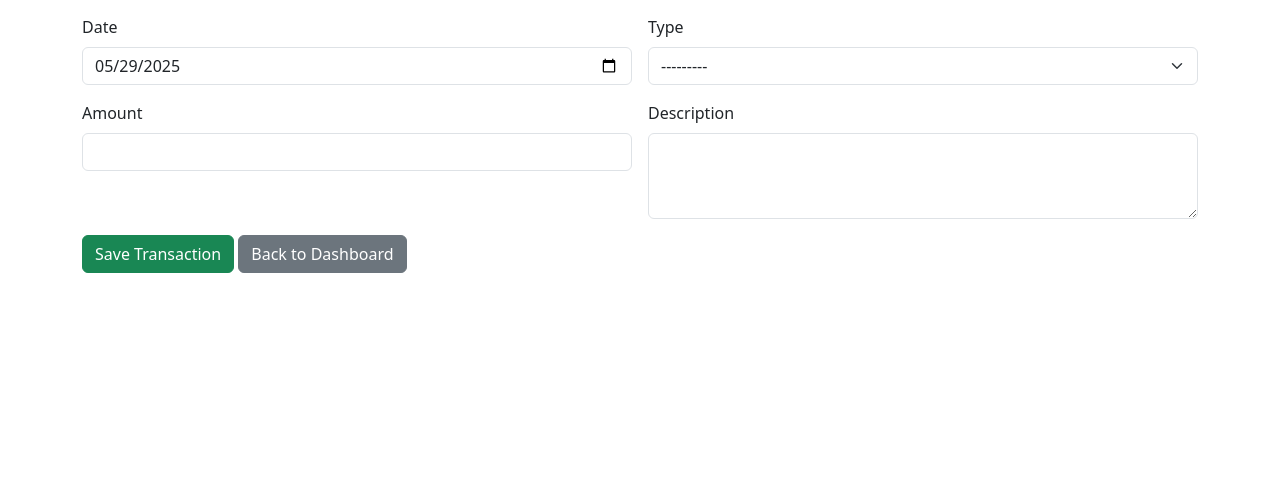
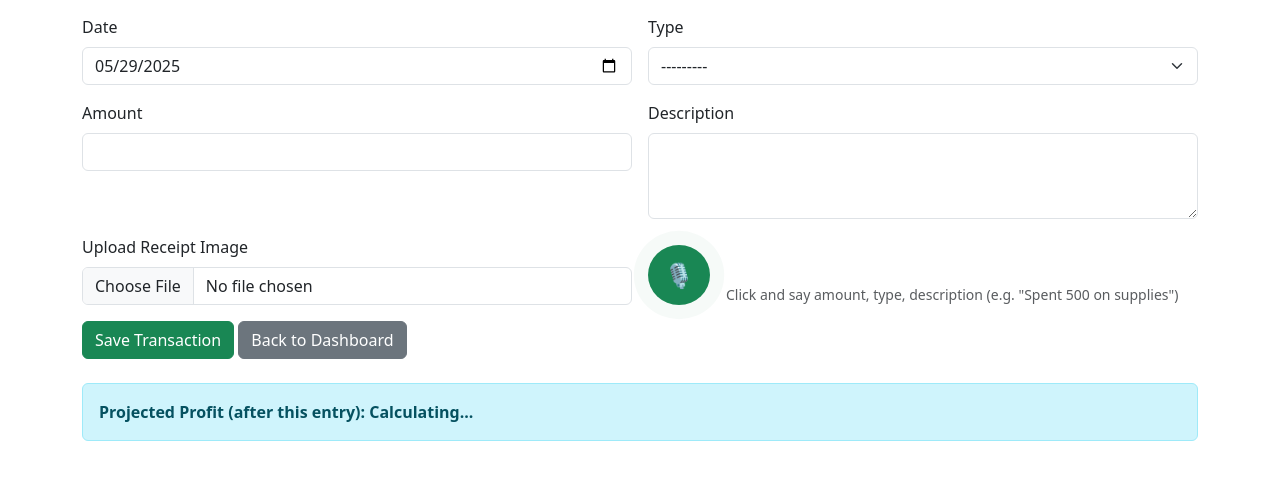
Before and after one commit to Bramuelwesonga/SmartbizTransaction, a Django app: page /add/ in a window 1280 px wide. Shown: the part 105-585 px from the top of the page. Run offline with Django 5.2, Linux system fonts and the light colour scheme.

Commit message:
Update add_transaction.html

```diff
--- a/tracker/templates/add_transaction.html
+++ b/tracker/templates/add_transaction.html
@@ -1,40 +1,175 @@
-<!-- templates/add_transaction.html -->
-
 <!DOCTYPE html>
 <html lang="en">
 <head>
-  <meta charset="UTF-8">
+  <meta charset="UTF-8" />
   <title>Add Transaction</title>
-  <link href="https://cdn.jsdelivr.net/npm/bootstrap@5.3.0/dist/css/bootstrap.min.css" rel="stylesheet">
+  <link href="https://cdn.jsdelivr.net/npm/bootstrap@5.3.0/dist/css/bootstrap.min.css" rel="stylesheet" />
   {% load static %}
+  <style>
+    .mic-btn {
+      background: #198754;
+      border: none;
+      color: white;
+      padding: 12px 16px;
+      border-radius: 50%;
+      cursor: pointer;
+      animation: pulse 1.2s infinite;
+      transition: background 0.3s;
+      font-size: 1.5rem;
+    }
+    .mic-btn:hover { background: #157347; }
+    @keyframes pulse {
+      0% { box-shadow: 0 0 0 0 rgba(25,135,84, 0.7); }
+      70% { box-shadow: 0 0 0 15px rgba(25,135,84, 0); }
+      100% { box-shadow: 0 0 0 0 rgba(25,135,84, 0); }
+    }
+  </style>
 </head>
 <body class="container mt-5">
-
   <h1 class="mb-4">Add New Transaction</h1>
 
-  <form method="post" class="row g-3">
+  <form method="post" class="row g-3" enctype="multipart/form-data">
     {% csrf_token %}
+
     <div class="col-md-6">
-      <label class="form-label">Date</label>
+      <label for="{{ form.date.id_for_label }}" class="form-label">Date</label>
       {{ form.date }}
     </div>
+
     <div class="col-md-6">
-      <label class="form-label">Type</label>
+      <label for="{{ form.transaction_type.id_for_label }}" class="form-label">Type</label>
       {{ form.transaction_type }}
     </div>
+
     <div class="col-md-6">
-      <label class="form-label">Amount</label>
+      <label for="{{ form.amount.id_for_label }}" class="form-label">Amount</label>
       {{ form.amount }}
     </div>
+
     <div class="col-md-6">
-      <label class="form-label">Description</label>
+      <label for="{{ form.description.id_for_label }}" class="form-label">Description</label>
       {{ form.description }}
     </div>
-    <div class="col-12">
+
+    <div class="col-md-6">
+      <label for="receiptInput" class="form-label">Upload Receipt Image</label>
+      <input type="file" class="form-control" id="receiptInput" accept="image/*" />
+    </div>
+
+    <div class="col-md-6 d-flex align-items-end">
+      <button type="button" class="mic-btn" id="micBtn" title="Speak amount, type, and description">🎙️</button>
+      <small class="text-muted ms-3">Click and say amount, type, description (e.g. "Spent 500 on supplies")</small>
+    </div>
+
+    <div class="col-12 mt-3">
       <button type="submit" class="btn btn-success">Save Transaction</button>
       <a href="{% url 'dashboard' %}" class="btn btn-secondary">Back to Dashboard</a>
     </div>
   </form>
 
+  <div class="alert alert-info mt-4">
+    <strong>Projected Profit (after this entry):</strong>
+    <span id="projectedProfit" class="fw-bold">Calculating...</span>
+  </div>
+
+  <script>
+    const micBtn = document.getElementById('micBtn');
+    const amountInput = document.getElementById('{{ form.amount.id_for_label }}');
+    const typeInput = document.getElementById('{{ form.transaction_type.id_for_label }}');
+    const descriptionInput = document.getElementById('{{ form.description.id_for_label }}');
+    const receiptInput = document.getElementById('receiptInput');
+    const projectedProfit = document.getElementById('projectedProfit');
+
+    const currentIncome = parseFloat("{{ total_income|default_if_none:0|floatformat:'2' }}");
+    const currentExpense = parseFloat("{{ total_expense|default_if_none:0|floatformat:'2' }}");
+
+    function updateProjectedProfit() {
+      const amount = parseFloat(amountInput.value) || 0;
+      const type = typeInput.value;
+      let income = currentIncome;
+      let expense = currentExpense;
+
+      if (type === 'Income') income += amount;
+      else if (type === 'Expense') expense += amount;
+
+      const profit = income - expense;
+      projectedProfit.textContent = `KES ${profit.toFixed(2)}`;
+    }
+
+    amountInput.addEventListener('input', updateProjectedProfit);
+    typeInput.addEventListener('change', updateProjectedProfit);
+
+    micBtn.addEventListener('click', () => {
+      if (!('webkitSpeechRecognition' in window)) {
+        alert('Speech Recognition not supported in this browser.');
+        return;
+      }
+      const recognition = new webkitSpeechRecognition();
+      recognition.lang = 'en-US';
+      recognition.interimResults = false;
+      recognition.maxAlternatives = 1;
+
+      recognition.start();
+
+      recognition.onresult = (event) => {
+        const spoken = event.results[0][0].transcript.toLowerCase();
+        const amountMatch = spoken.match(/(\d+(\.\d{1,2})?)/);
+        if (amountMatch) amountInput.value = amountMatch[1];
+
+        if (spoken.includes("income") || spoken.includes("received") || spoken.includes("earned")) {
+          typeInput.value = "Income";
+        } else if (spoken.includes("expense") || spoken.includes("spent") || spoken.includes("paid")) {
+          typeInput.value = "Expense";
+        }
+
+        if (!descriptionInput.value) {
+          descriptionInput.value = spoken;
+        }
+
+        updateProjectedProfit();
+      };
+
+      recognition.onerror = (event) => {
+        console.error('Mic error:', event.error);
+        alert('Microphone error: ' + event.error);
+      };
+    });
+
+    receiptInput.addEventListener('change', async function () {
+      const file = this.files[0];
+      if (!file) return;
+
+      const formData = new FormData();
+      formData.append('receipt', file);
+
+      try {
+        const response = await fetch("{% url 'ajax_receipt_ocr' %}", {
+          method: 'POST',
+          headers: { 'X-CSRFToken': window.csrfToken },
+          body: formData
+        });
+
+        const data = await response.json();
+        if (data.amount) amountInput.value = data.amount;
+        if (data.description) descriptionInput.value = data.description;
+
+        if (data.description) {
+          const text = data.description.toLowerCase();
+          if (text.includes("received") || text.includes("income")) {
+            typeInput.value = "Income";
+          } else if (text.includes("expense") || text.includes("paid")) {
+            typeInput.value = "Expense";
+          }
+        }
+
+        updateProjectedProfit();
+      } catch (err) {
+        console.error('Receipt processing failed:', err);
+        alert('Failed to process receipt image.');
+      }
+    });
+  </script>
 </body>
 </html>
+<!--     <div class="col-md-6">
+ -->
```
